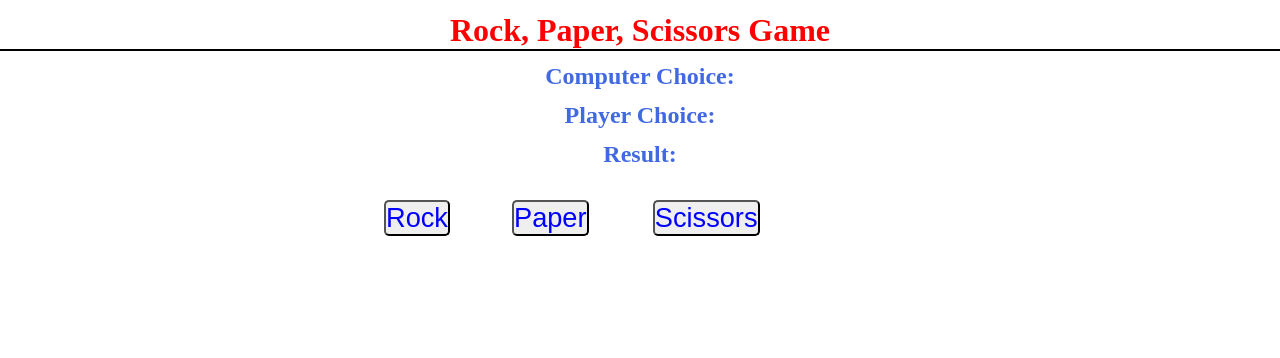
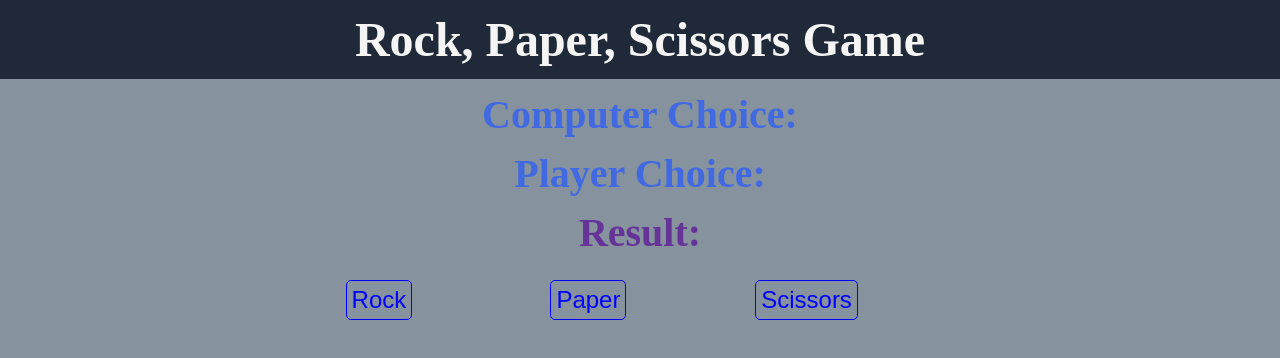
Before and after one commit to SindiswaT/Javascript-Projects, a browser extension: page rock,paper,scissors/index.html in a window 1280 px wide. Drawn offline with Linux system fonts and the light colour scheme.

Commit message:
updating css

```diff
--- a/rock,paper,scissors/index.html
+++ b/rock,paper,scissors/index.html
@@ -17,15 +17,13 @@
 
     <h2>Computer Choice: <span id="computer-choice"></span></h2>
     <h2>Player Choice: <span id="player-choice"></span></h2>
-    <h2>Result: <span id="result"></span></h2>
+    <h2 class="result">Result: <span id="result"></span></h2>
 
     <button class="btn1" id="rock">Rock</button>
     <button class="btn2" id="paper">Paper</button>
     <button class="btn3" id="scissor">Scissors</button>
 
 
-
-
     <script src="main.js"></script>
 </body>
 </html>
--- a/rock,paper,scissors/style.css
+++ b/rock,paper,scissors/style.css
@@ -2,45 +2,45 @@
     padding: 0;
     margin: 0;
 }
+body{
+    background: rgb(134, 146, 158);
+}
 
 header h1{
-    color: red;
+    color: whitesmoke;
     text-align: center;
-    padding-top: 12px;
-}
-header h1::after{
-    content: '';
-    display: block;
-    border: 1px solid black;
+    padding: 12px;
+    background: #1F2937;
+    font-size: 3rem;
 }
 
 h2{
     color: royalblue;
     text-align: center;
     padding-top: 12px;
+    font-size: 2.5rem;
+}
+.result{
+    color: rebeccapurple;
+}
+
+button{
+    font-size: 1.5rem;
+    color: blue;
+    position: absolute;
+    top: 35%;
+    border: 1px solid blue;
+    border-radius: 5px;
+    background: transparent;
+    padding: 5px;
 }
 
 .btn1{
-    font-size: 1.7rem;
-    color: blue;
-    position: absolute;
-    top: 25%;
-    left: 30%;
-    border-radius: 5px;
+    left: 27%;
 }
 .btn2{
-    font-size: 1.7rem;
-    color: blue;
-    position: absolute;
-    top: 25%;
-    left: 40%;
-    border-radius: 5px;
+    left: 43%;
 }
 .btn3{
-    font-size: 1.7rem;
-    color: blue;
-    position: absolute;
-    top: 25%;
-    left: 51%;
-    border-radius: 5px;
+    left: 59%;
 }
```
